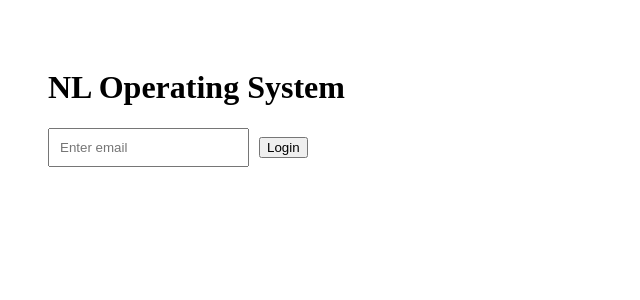
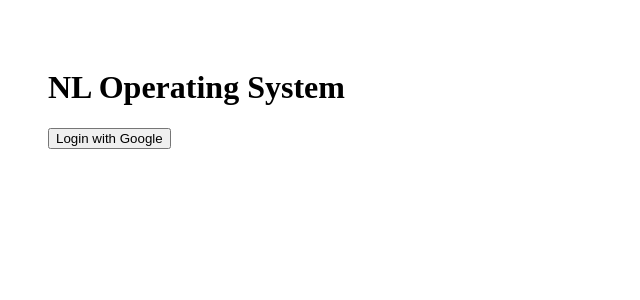
Before and after one commit to nikitaline-code/nl-operating-system, a Next.js app: page / in a window 1280 px wide. Shown: the top 300 px of the page, without its empty margins (0-640 px from the left). Built offline with nearby package versions, Linux system fonts and the light colour scheme; no server answers.

Commit message:
Update index.js

```diff
--- a/pages/index.js
+++ b/pages/index.js
@@ -1,4 +1,4 @@
-import { useState, useEffect } from "react";
+import { useEffect } from "react";
 import { createClient } from "@supabase/supabase-js";
 import { useRouter } from "next/router";
 
@@ -8,59 +8,34 @@ const supabase = createClient(
 );
 
 export default function Home() {
-  const [email, setEmail] = useState("");
   const router = useRouter();
 
   useEffect(() => {
-    const getSession = async () => {
+    const checkUser = async () => {
       const { data } = await supabase.auth.getSession();
-
       if (data.session) {
         router.push("/dashboard");
       }
     };
 
-    getSession();
-
-    const { data: listener } = supabase.auth.onAuthStateChange(
-      (event, session) => {
-        if (session) {
-          router.push("/dashboard");
-        }
-      }
-    );
-
-    return () => {
-      listener.subscription.unsubscribe();
-    };
+    checkUser();
   }, []);
 
-  const handleLogin = async () => {
-    const { error } = await supabase.auth.signInWithOtp({
-      email,
+  const handleGoogleLogin = async () => {
+    await supabase.auth.signInWithOAuth({
+      provider: "google",
       options: {
-        emailRedirectTo: window.location.origin,
+        redirectTo: window.location.origin,
       },
     });
-
-    if (error) {
-      alert(error.message);
-    } else {
-      alert("Check your email for login link!");
-    }
   };
 
   return (
     <div style={{ padding: 40 }}>
       <h1>NL Operating System</h1>
-
-      <input
-        placeholder="Enter email"
-        onChange={(e) => setEmail(e.target.value)}
-        style={{ padding: 10, marginRight: 10 }}
-      />
-
-      <button onClick={handleLogin}>Login</button>
+      <button onClick={handleGoogleLogin}>
+        Login with Google
+      </button>
     </div>
   );
 }
```
